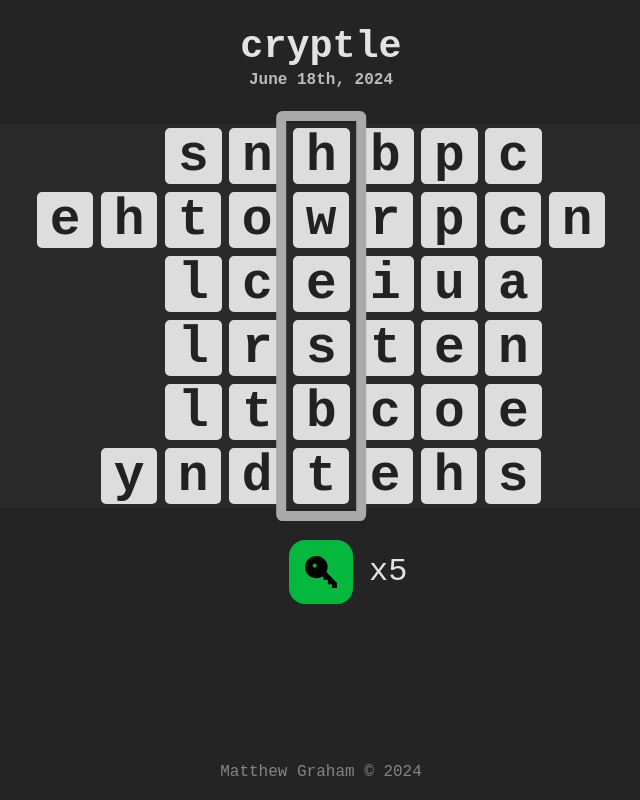
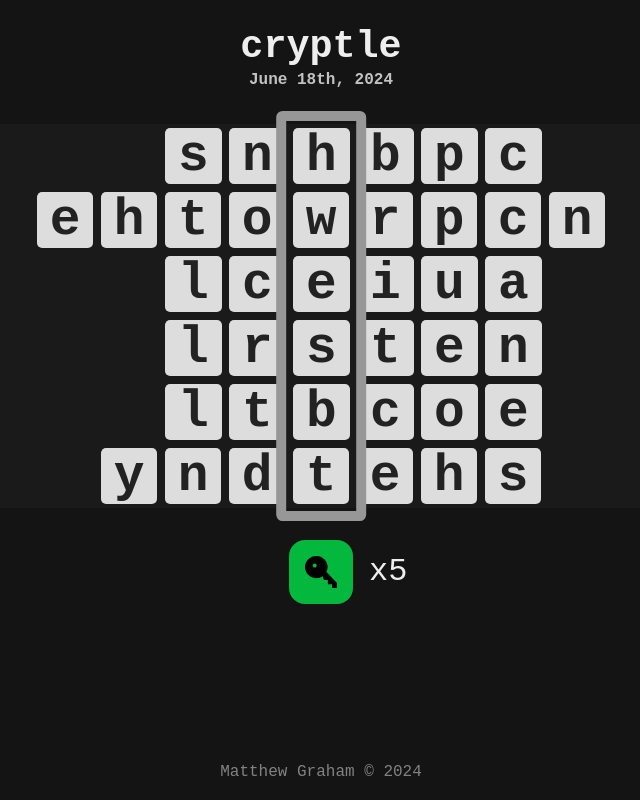
Before and after one commit to ScarpMetal/cryptle, a React (Vite) app: page / in a window 1280 px wide. Shown: the whole page, without its empty margins (319-959 px from the left). Built offline with nearby package versions, Linux system fonts and the light colour scheme.

Commit message:
darken color palette

```diff
--- a/src/components/level/Level.scss
+++ b/src/components/level/Level.scss
@@ -1,6 +1,6 @@
 .carousels {
     position: relative;
-    background-color: #2a2a2a;
+    background-color: #1a1a1a;
     display: flex;
     flex-direction: column;
     align-items: center;
@@ -14,7 +14,7 @@
         transform: translate(-50%);
         width: 1.4em;
         height: 6.4em;
-        border: solid 10px #aaa;
+        border: solid 10px #979797;
         border-radius: 0.1em;
         z-index: 2;
         pointer-events: none;
@@ -23,6 +23,7 @@
 
 .test-row {
     position: relative;
+
     .remaining-keys {
         position: absolute;
         top: 50%;
--- a/src/index.scss
+++ b/src/index.scss
@@ -4,8 +4,6 @@
     font-weight: 400;
 
     color-scheme: light dark;
-    color: rgba(255, 255, 255, 0.87);
-    background-color: #242424;
 
     font-synthesis: none;
     text-rendering: optimizeLegibility;
@@ -38,6 +36,8 @@
     height: 100vh;
     height: 100dvh;
     overflow-x: hidden;
+    color: #eee;
+    background-color: #141414;
 }
 
 h1 {
```
